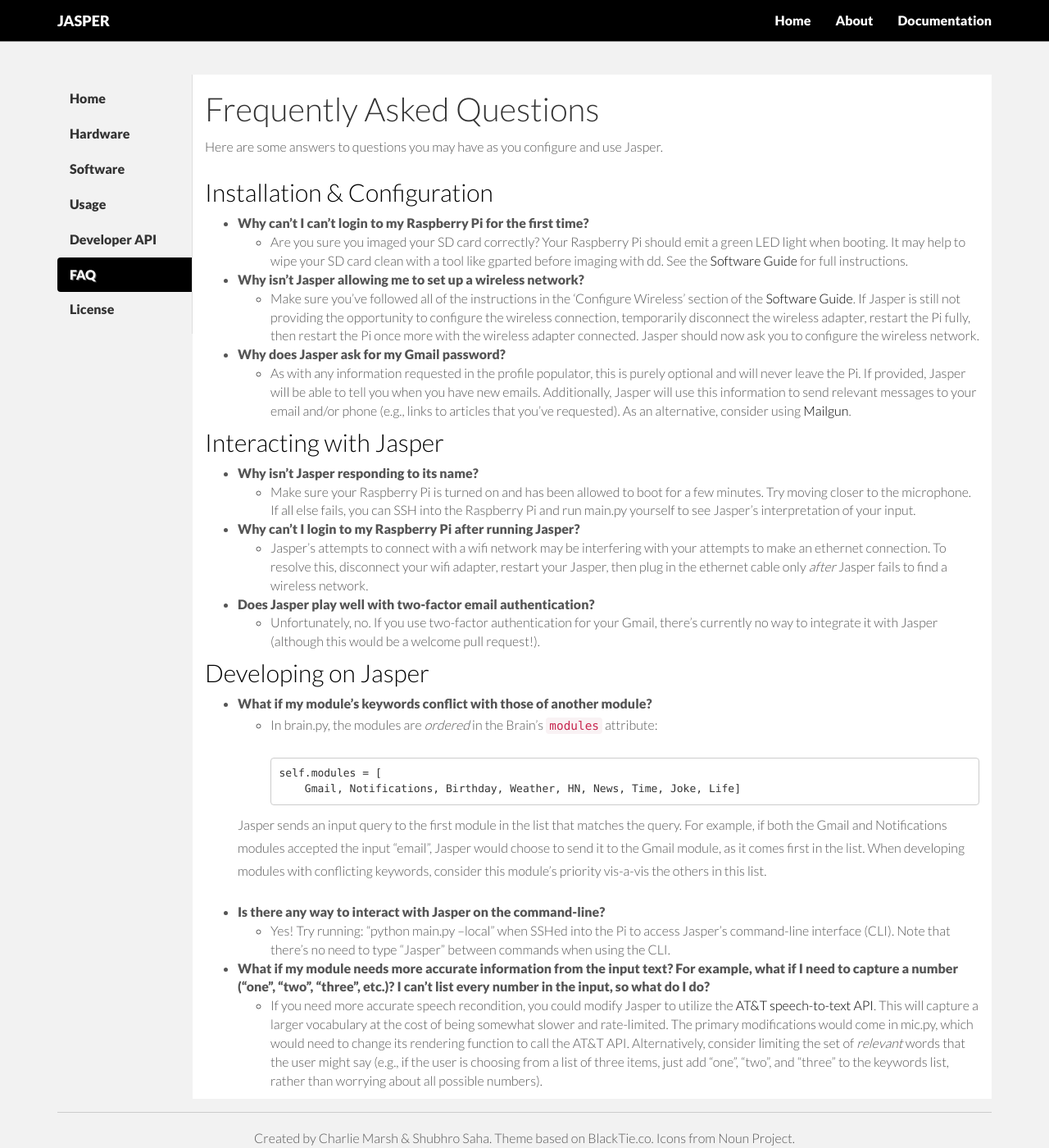
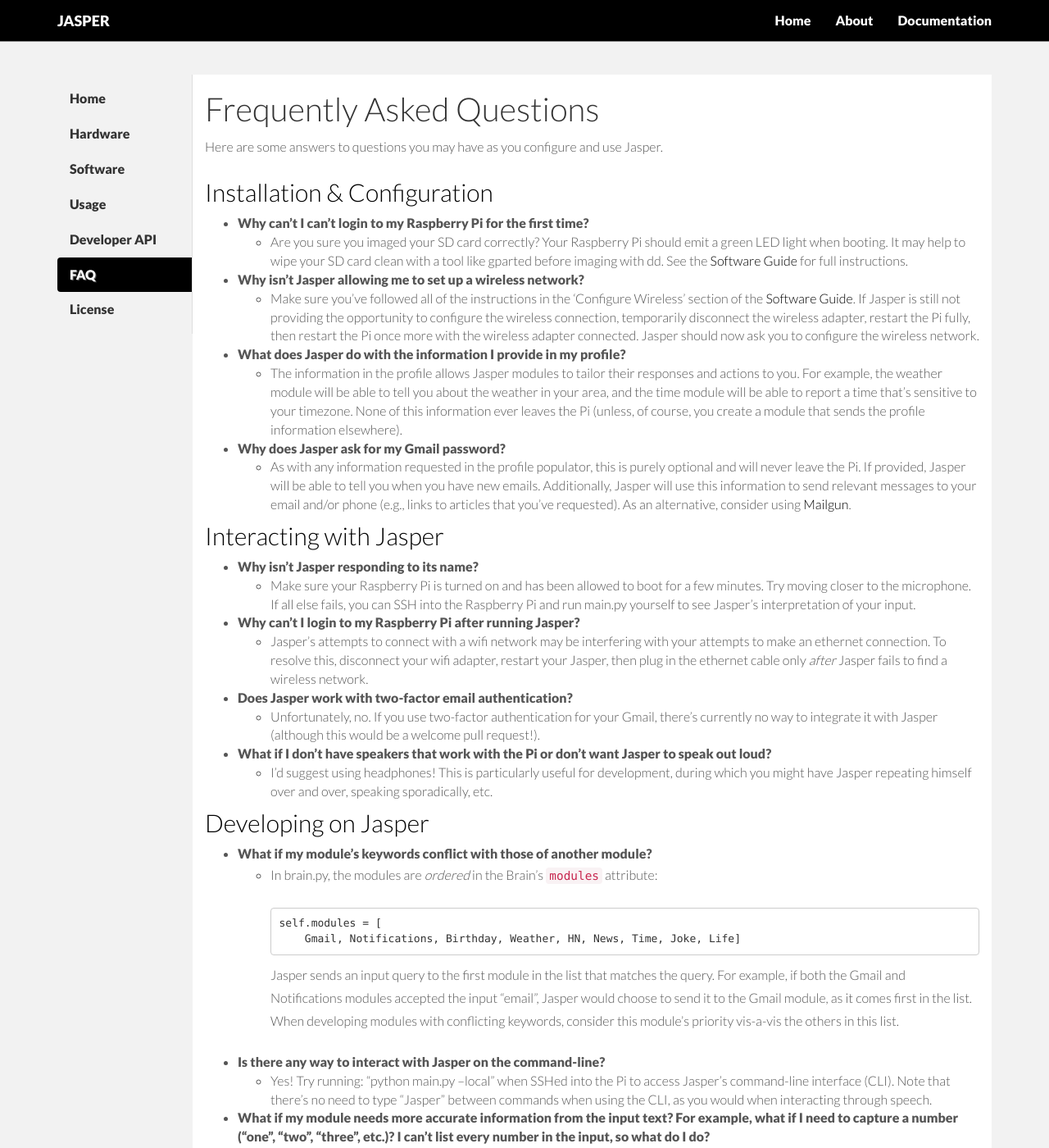
Before and after one commit to jasperproject/jasperproject.github.io, a Jekyll site: the page built from documentation/faq/index.md, in a window 1280 px wide and 1400 px high. Shown: the whole window at 82% size. Built offline with Jekyll 4.4.1, drawn with Linux system fonts in a browser that asks for light colours; nearby versions of some CDN libraries.

Commit message:
more faq

```diff
--- a/documentation/faq/index.md
+++ b/documentation/faq/index.md
@@ -15,6 +15,8 @@
     - Are you sure you imaged your SD card correctly? Your Raspberry Pi should emit a green LED light when booting. It may help to wipe your SD card clean with a tool like gparted before imaging with dd. See the [Software Guide](/documentation/software/) for full instructions.
 - __Why isn't Jasper allowing me to set up a wireless network?__
     - Make sure you've followed all of the instructions in the 'Configure Wireless' section of the [Software Guide](/documentation/software/). If Jasper is still not providing the opportunity to configure the wireless connection, temporarily disconnect the wireless adapter, restart the Pi fully, then restart the Pi once more with the wireless adapter connected. Jasper should now ask you to configure the wireless network.
+- __What does Jasper do with the information I provide in my profile?__
+    - The information in the profile allows Jasper modules to tailor their responses and actions to you. For example, the weather module will be able to tell you about the weather in your area, and the time module will be able to report a time that's sensitive to your timezone. None of this information ever leaves the Pi (unless, of course, you create a module that sends the profile information elsewhere).
 - __Why does Jasper ask for my Gmail password?__
     - As with any information requested in the profile populator, this is purely optional and will never leave the Pi. If provided, Jasper will be able to tell you when you have new emails. Additionally, Jasper will use this information to send relevant messages to your email and/or phone (e.g., links to articles that you've requested). As an alternative, consider using [Mailgun](/documentation/software/#mailgun).
 
@@ -24,8 +26,10 @@
     - Make sure your Raspberry Pi is turned on and has been allowed to boot for a few minutes. Try moving closer to the microphone. If all else fails, you can SSH into the Raspberry Pi and run main.py yourself to see Jasper's interpretation of your input.
 - __Why can't I login to my Raspberry Pi after running Jasper?__
     - Jasper's attempts to connect with a wifi network may be interfering with your attempts to make an ethernet connection. To resolve this, disconnect your wifi adapter, restart your Jasper, then plug in the ethernet cable only _after_ Jasper fails to find a wireless network.
-- __Does Jasper play well with two-factor email authentication?__
+- __Does Jasper work with two-factor email authentication?__
     - Unfortunately, no. If you use two-factor authentication for your Gmail, there's currently no way to integrate it with Jasper (although this would be a welcome pull request!).
+- __What if I don't have speakers that work with the Pi or don't want Jasper to speak out loud?__
+    - I'd suggest using headphones! This is particularly useful for development, during which you might have Jasper repeating himself over and over, speaking sporadically, etc.
 
 <h2 class="linked" id='developing'><a href="#developing" title="Permalink to this headline">Developing on Jasper</a></h2>
 
@@ -35,8 +39,8 @@
           self.modules = [
               Gmail, Notifications, Birthday, Weather, HN, News, Time, Joke, Life]
 
-  Jasper sends an input query to the first module in the list that matches the query. For example, if both the Gmail and Notifications modules accepted the input "email", Jasper would choose to send it to the Gmail module, as it comes first in the list. When developing modules with conflicting keywords, consider this module's priority vis-a-vis the others in this list.
+      Jasper sends an input query to the first module in the list that matches the query. For example, if both the Gmail and Notifications modules accepted the input "email", Jasper would choose to send it to the Gmail module, as it comes first in the list. When developing modules with conflicting keywords, consider this module's priority vis-a-vis the others in this list.
 - __Is there any way to interact with Jasper on the command-line?__
-    - Yes! Try running: "python main.py --local" when SSHed into the Pi to access Jasper's command-line interface (CLI). Note that there's no need to type "Jasper" between commands when using the CLI.
+    - Yes! Try running: "python main.py --local" when SSHed into the Pi to access Jasper's command-line interface (CLI). Note that there's no need to type "Jasper" between commands when using the CLI, as you would when interacting through speech.
 - __What if my module needs more accurate information from the input text? For example, what if I need to capture a number ("one", "two", "three", etc.)? I can't list every number in the input, so what do I do?__
     - If you need more accurate speech recondition, you could modify Jasper to utilize the [AT&T speech-to-text API](https://developer.att.com/apis/speech). This will capture a larger vocabulary at the cost of being somewhat slower and rate-limited. The primary modifications would come in mic.py, which would need to change its rendering function to call the AT&T API. Alternatively, consider limiting the set of _relevant_ words that the user might say (e.g., if the user is choosing from a list of three items, just add "one", "two", and "three" to the keywords list, rather than worrying about all possible numbers).
```
Also changed, not shown: documentation/software/index.md (+3 -1 lines).
